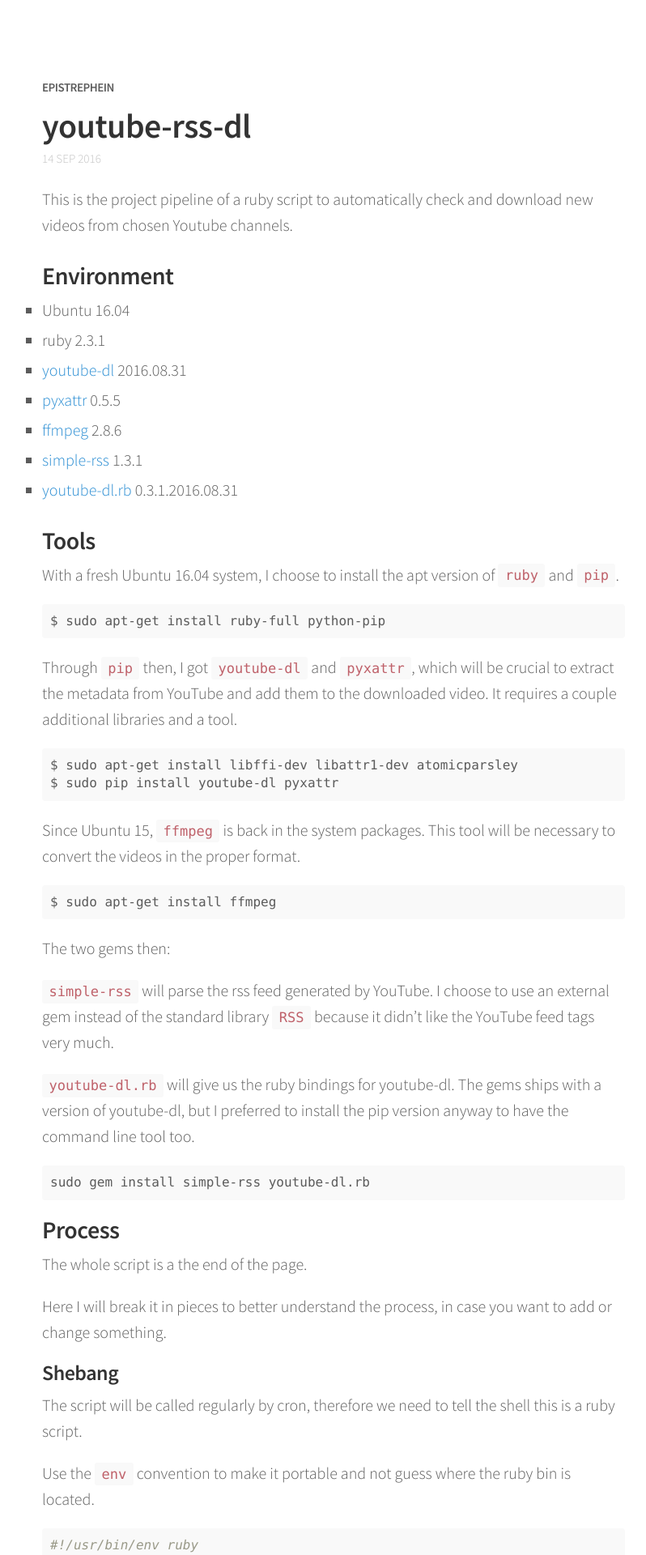
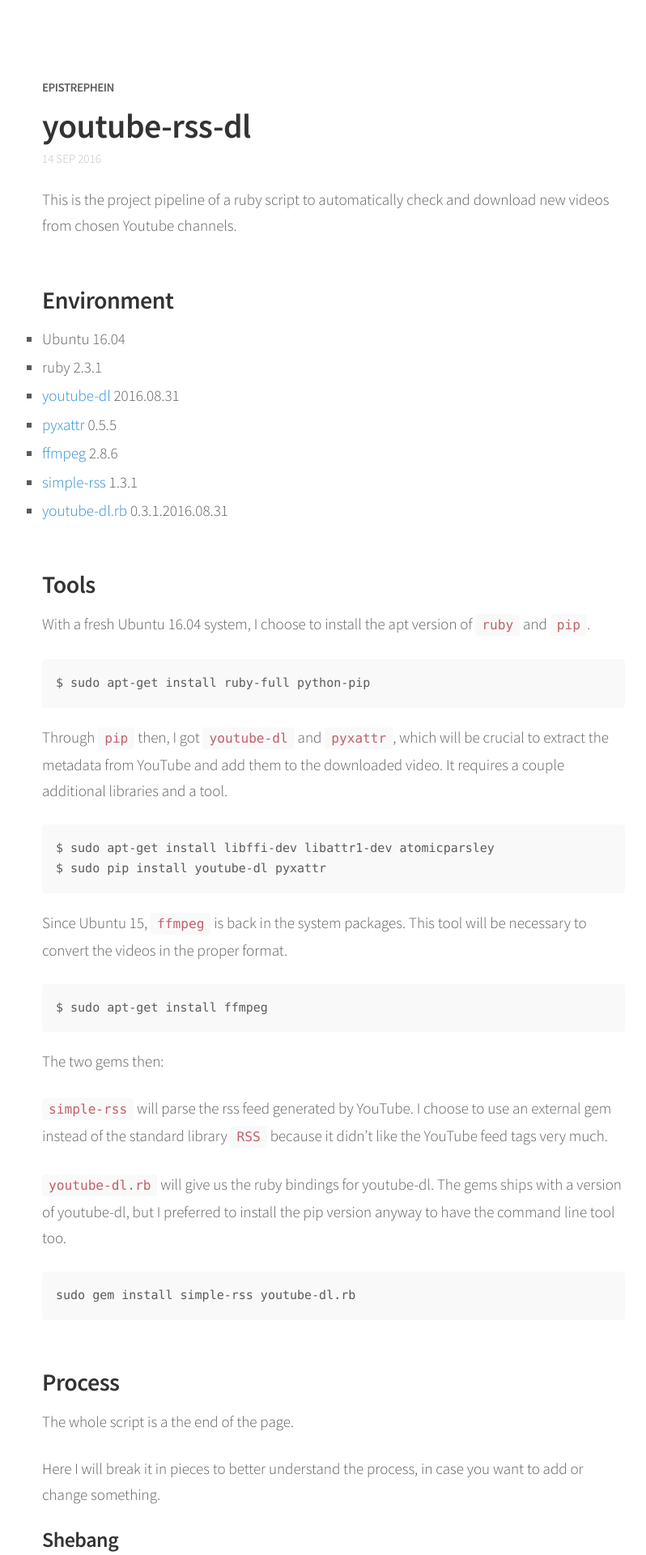
Before and after one commit to epistrephein/blog.epistrephe.in, a Jekyll site: the page built from _posts/2016-09-14-youtube-rss-dl.md, in a window 1280 px wide. Shown: the top 1920 px of the page at 81% size, without its empty margins (228-1026 px from the left). Built offline with Jekyll 4.4.1, drawn with Linux system fonts in a browser that asks for light colours; nearby versions of some CDN libraries; comment, search, counter and statistics services are not loaded.

Commit message:
sizes and paddings

```diff
--- a/_sass/_typography.scss
+++ b/_sass/_typography.scss
@@ -3,6 +3,11 @@
 /*--------------
   Body
   -------------- */
+
+* {
+  -webkit-font-smoothing: antialiased;
+  -moz-osx-font-smoothing: grayscale;
+}
 
 body {
   color: $base-color;
@@ -18,9 +23,13 @@
 a {
   color: $link-color;
   text-decoration: none;
+  -webkit-transition: all .2s ease;
+     -moz-transition: all .2s ease;
+          transition: all .2s ease;
 
   &:hover,
   &:focus {
+    // color: $link-hover-color;
     text-decoration: underline;
   }
 }
@@ -32,10 +41,10 @@
 
 h1, h2, h3, h4, h5, h6 {
   margin-top: 0;
-  margin-bottom: .5rem;
+  margin-bottom: .8rem;
   font-weight: 600;
   line-height: 1.1;
-  color: #333;
+  color: $text-color;
   letter-spacing: -.025rem;
 }
 
@@ -65,12 +74,15 @@
 }
 
 p {
-  margin: 0 0 1rem;
+  margin: 0 0 1.3rem;
+  font-size: 0.95rem;
+  line-height: 1.6rem;
 }
 
 ul, ol, dl {
   margin-top: 0;
   margin-bottom: 1rem;
+  font-size: 0.95rem;
 }
 
 dt {
@@ -132,7 +144,7 @@
 ol + h1,
 ol + h2,
 ol + h3 {
-  margin-top: 1.5rem;
+  margin-top: 3rem;
 }
 
 hr {
@@ -143,7 +155,7 @@
 }
 
 strong {
-  color: #333;
+  color: $text-color;
   font-weight: 600;
 }
 
@@ -187,9 +199,9 @@
   display: block;
   margin-top: 0;
   margin-bottom: 1rem;
-  padding: .5rem;
-  font-size: .8rem;
-  line-height: 1.4;
+  padding: .85rem;
+  font-size: .75rem;
+  line-height: 1.7;
   overflow: auto;
   word-wrap: normal;
   white-space: pre;
@@ -213,6 +225,12 @@
 
 .highlight pre {
   margin-bottom: 0;
+}
+
+.highlighter-rouge + h1,
+.highlighter-rouge + h2,
+.highlighter-rouge + h3 {
+  margin-top: 3rem;
 }
 
 .gist .gist-file {
```
